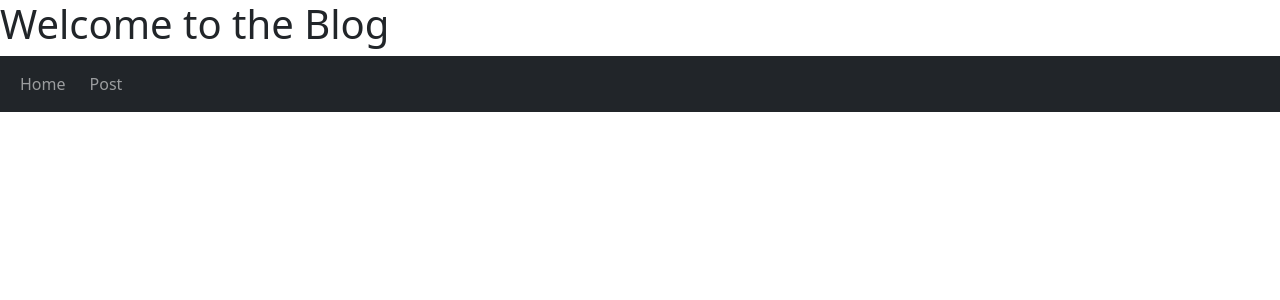
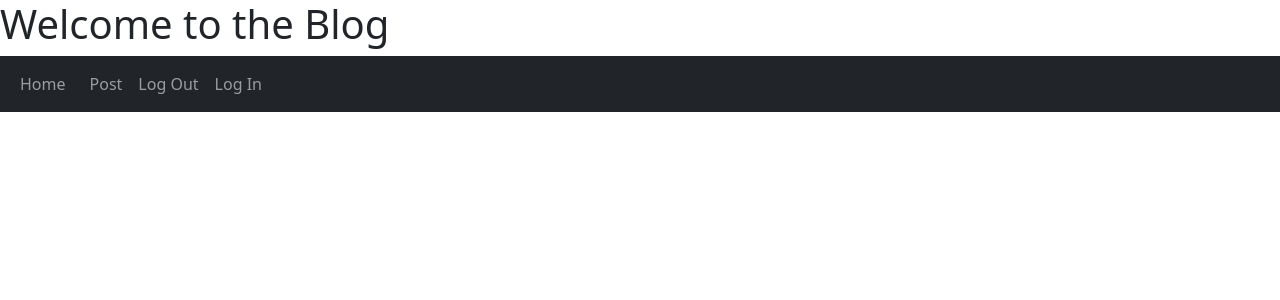
Before and after one commit to damachad/django_blog, a Django app: page / in a window 1280 px wide. Shown: the top 300 px of the page. Run offline with Django 5.2, Linux system fonts and the light colour scheme; data that the repository does not hold is empty.

Commit message:
Remove conditional display based on authentication

```diff
--- a/myapp/templates/index.html
+++ b/myapp/templates/index.html
@@ -26,6 +26,13 @@
                         <li class="nav-item">
                             <a class="nav-link" href="/create_post" id="create-post" data-link>Post</a>
                         </li>
+                        <li class="nav-item">
+                            <a class="nav-link" href="/logout" id="log-out" data-link>Log Out</a>
+                        </li>
+                        <li class="nav-item">
+                            <a class="nav-link" href="/login" id="log-in" data-link>Log In</a>
+                        </li>
+                        <li class="nav-item" id="username"></li>
                     </ul>
                 </div>
         </nav>
@@ -36,6 +43,7 @@
         integrity="sha384-YvpcrYf0tY3lHB60NNkmXc5s9fDVZLESaAA55NDzOxhy9GkcIdslK1eN7N6jIeHz"
         crossorigin="anonymous">
     </script>
+    <!-- Static JS -->
     <script src="{% static 'js/main.js' %}" defer></script>
 </body>
 </html>
```
